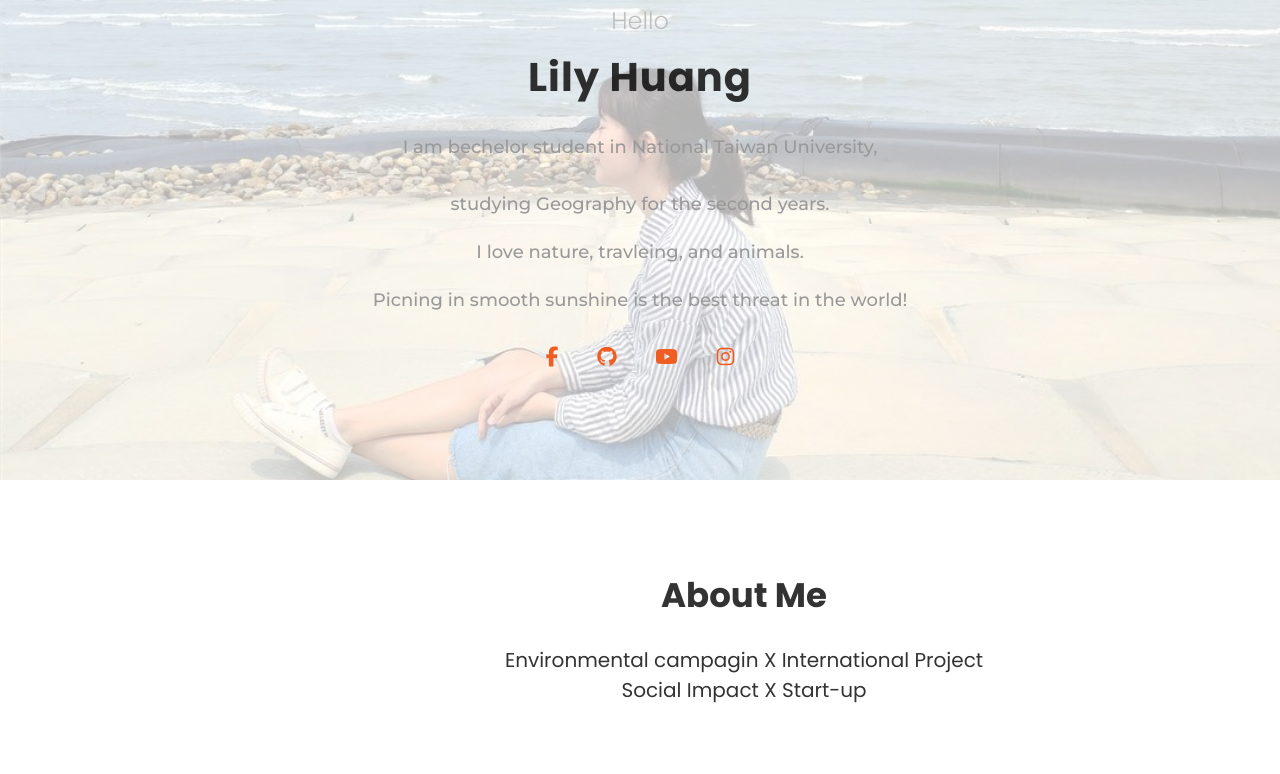
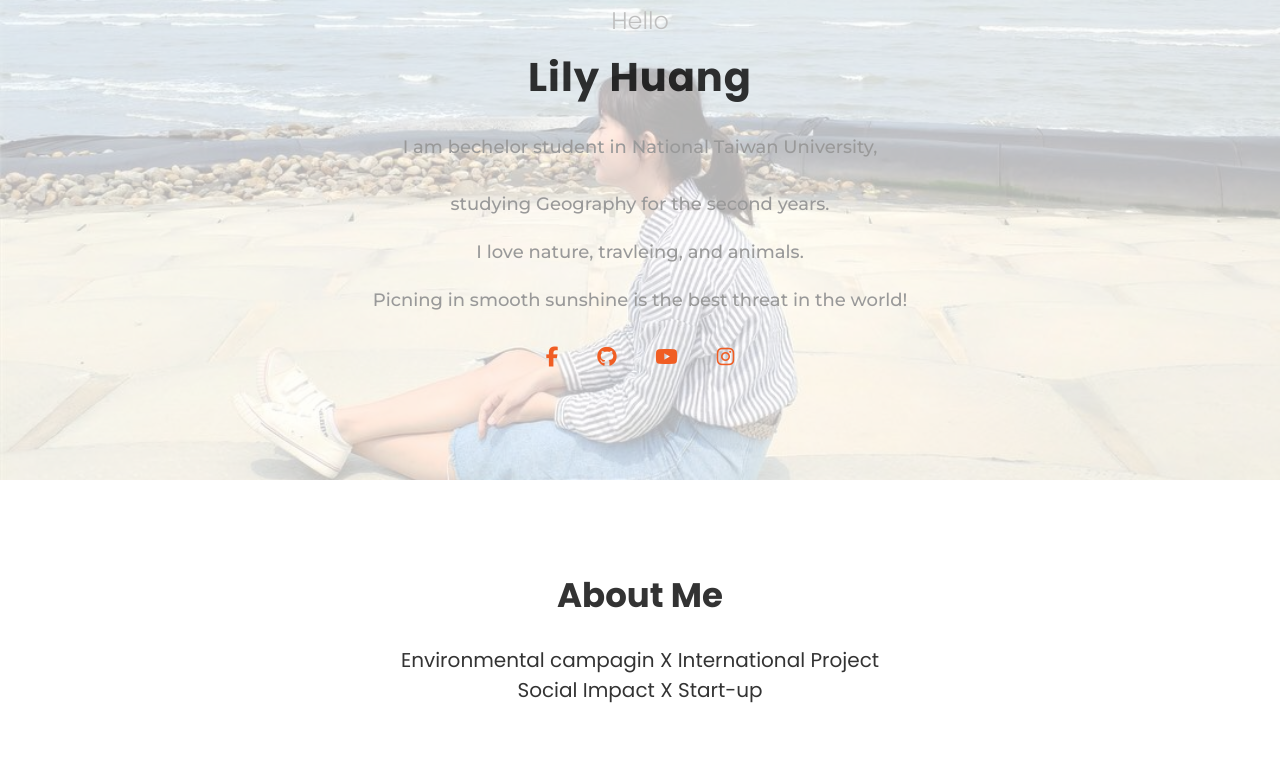
Before and after one commit to lily410363/lily410363.github.io, a plain HTML site: page index.html in a window 1280 px wide. Shown: the part 320-1094 px from the top of the page. Drawn offline with Linux system fonts and the light colour scheme; some packages are replaced by stand-ins of ours; no server answers; files whose address does not match are found by name.

Commit message:
Update index.html

```diff
--- a/index.html
+++ b/index.html
@@ -69,7 +69,7 @@
 			</div>
 			<section class="ftco-section">
 				<div class="container">
-					<div class="row justify-content-center mb-5 pb-2">
+					<div class="row justify-content-center mb-5 pb-2" style="width:auto">
 						<div class="col-md-7 heading-section text-center ftco-animate">
 							<h2 class="mb-4">About Me</h2>
 							<h5>
```
